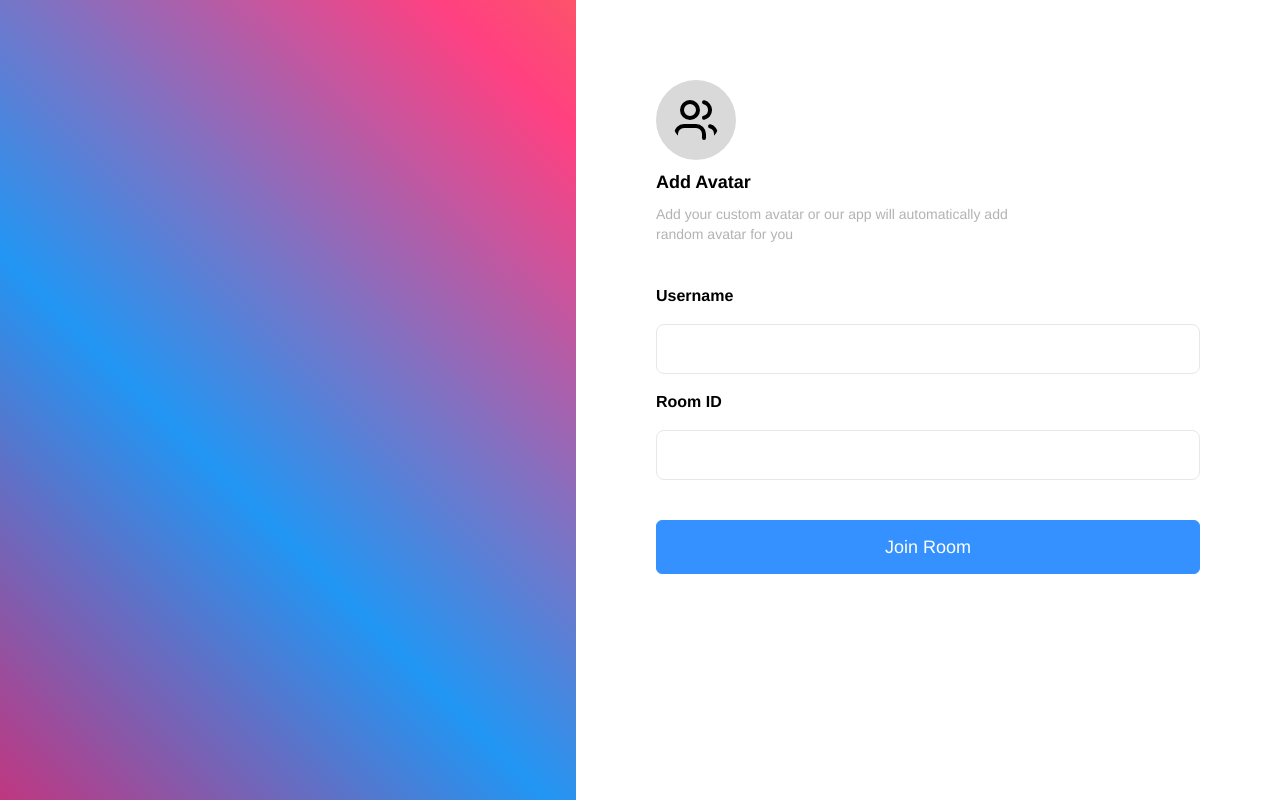
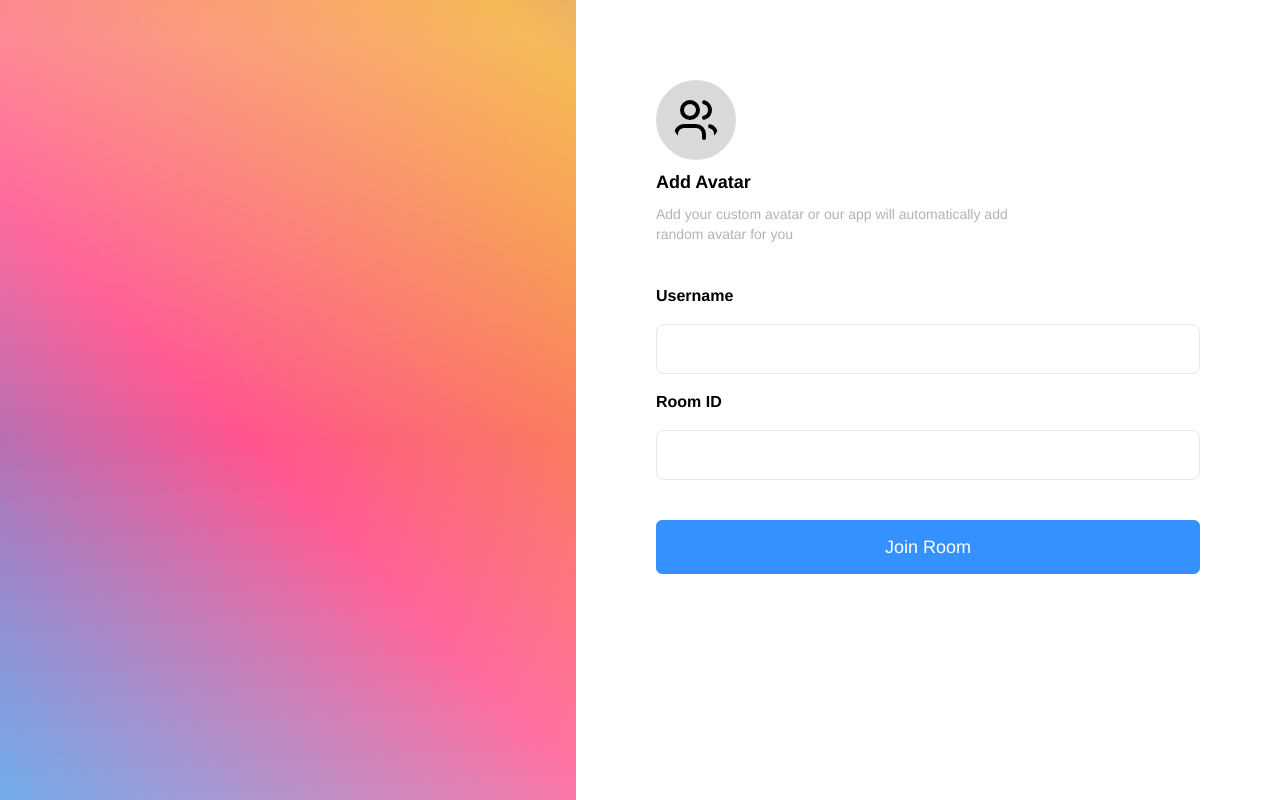
Before and after one commit to yash-devop/socket-chat-app, a React (Vite) app in the folder client/: page / in a window 1280 px wide. Built offline with nearby package versions, Linux system fonts and the light colour scheme; no server answers.

Commit message:
Add hide-scrollbar css

```diff
--- a/client/src/index.css
+++ b/client/src/index.css
@@ -15,6 +15,16 @@
     font-family: "Helvetica";
 }
 
+/*hide scrollbar*/
+.hide-scroll-bar::-webkit-scrollbar {
+  display: none;
+}
+.hide-scroll-bar {
+  -ms-overflow-style: none;  /* IE and Edge */
+  scrollbar-width: none;  /* Firefox */
+}
+
+
 
 @keyframes movingGradient {
   0% {
@@ -28,8 +38,17 @@
   }
 }
 
+@keyframes waveAnimation {
+  0% {
+    background-position: 0 0;
+  }
+  100% {
+    background-position: 0 100vh;
+  }
+}
+
 .animate-gradient {
-  animation: movingGradient 60s linear infinite;
+  animation: movingGradient 20s linear infinite;
   background: linear-gradient(
     45deg,
     #3498db,
@@ -43,4 +62,22 @@
     #e74c3c
   );
   background-size: 400% 400%;
+  position: relative;
+  overflow: hidden;
 }
+
+.animate-gradient::before {
+  content: "";
+  position: absolute;
+  top: 0;
+  left: 0;
+  right: 0;
+  bottom: 0;
+  background: linear-gradient(
+    to bottom,
+    rgba(255, 255, 255, 0.1) 0%,
+    rgba(255, 255, 255, 0.3) 50%,
+    rgba(255, 255, 255, 0.1) 100%
+  );
+  animation: waveAnimation 10s linear infinite;
+}
```
